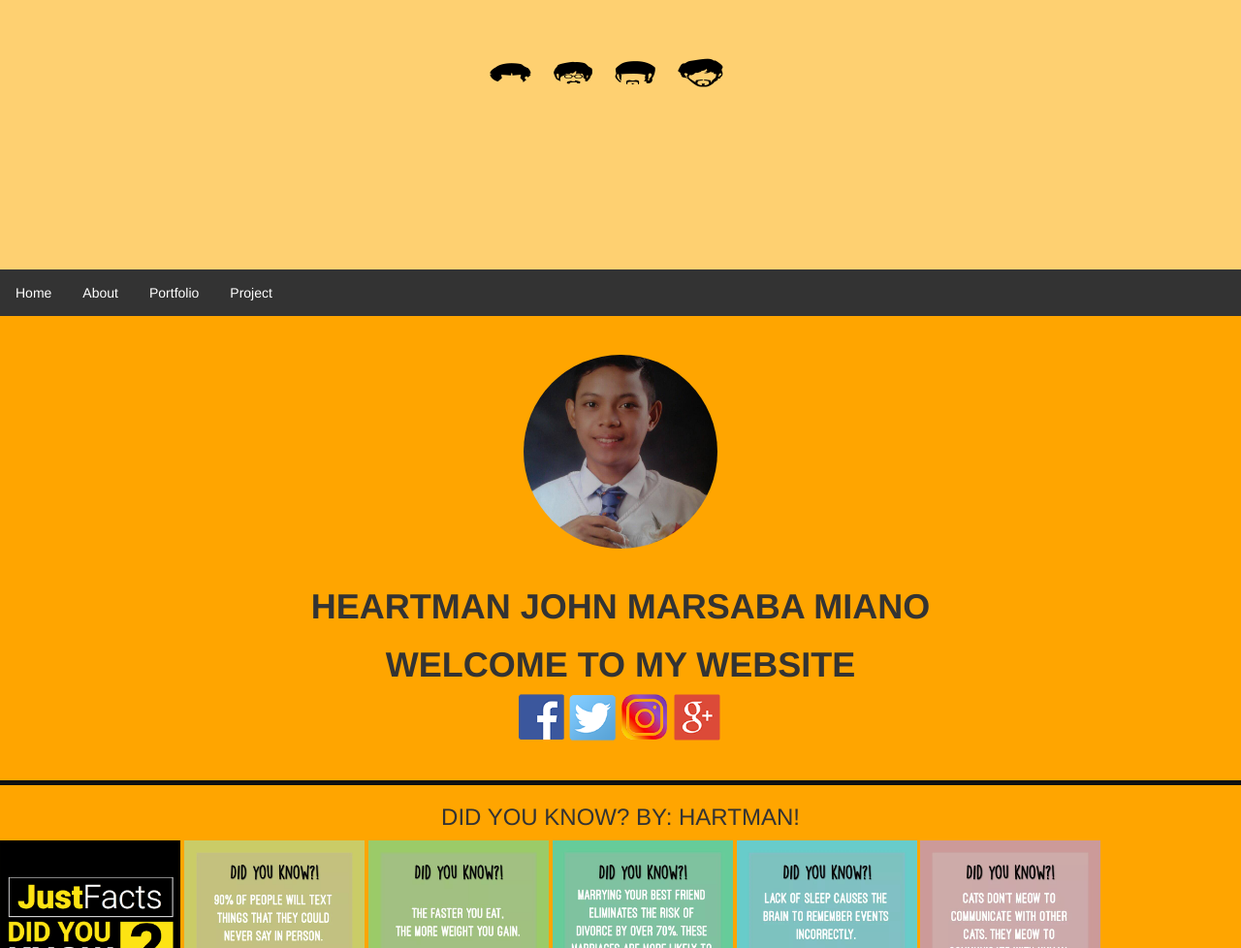
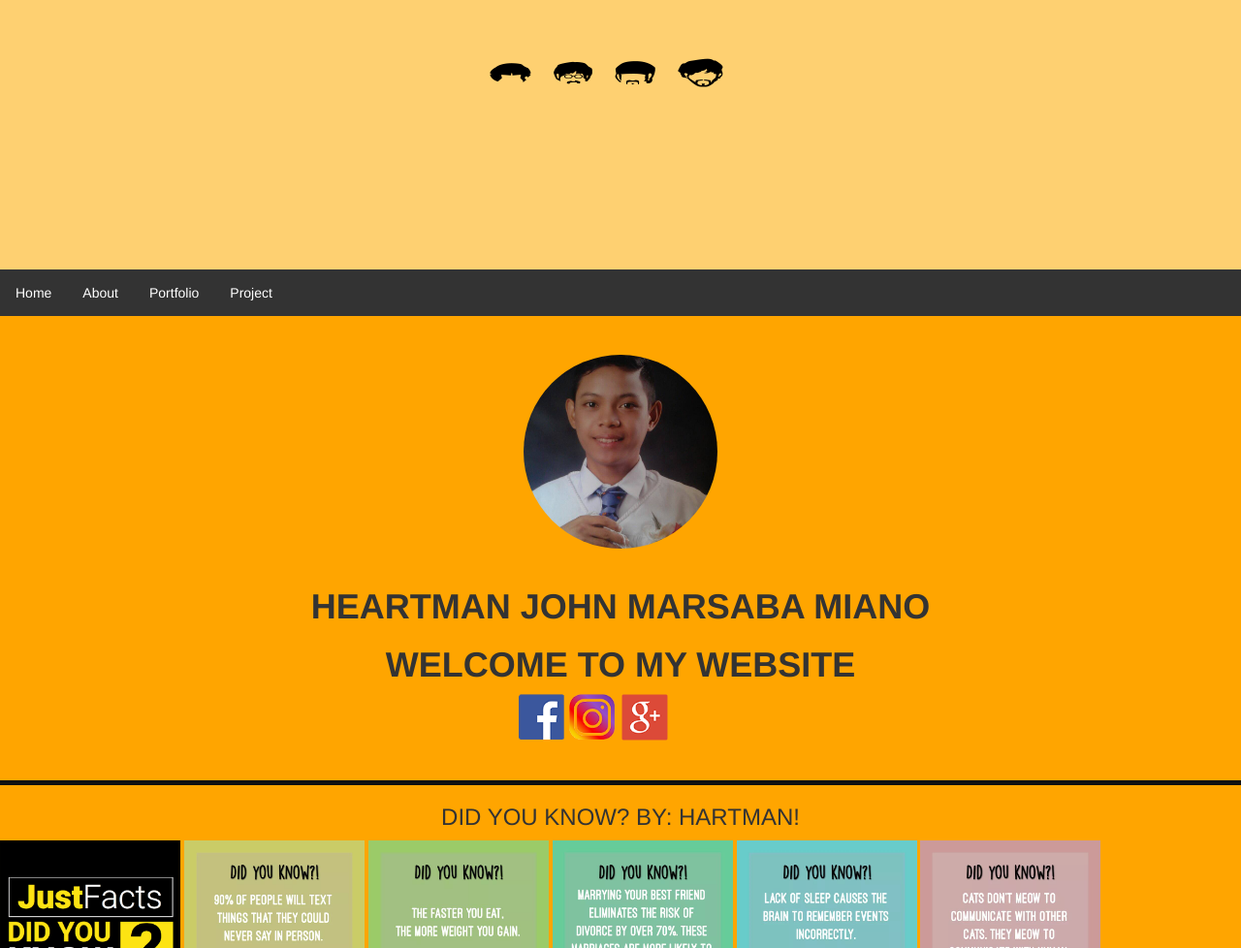
Before and after one commit to Heartmanmiano/heartmanport, a plain HTML site: page docs/index.html in a window 1280 px wide. Shown: the part 122-1100 px from the top of the page at 97% size. Drawn offline with Linux system fonts and the light colour scheme.

Commit message:
Update index.html

```diff
--- a/docs/index.html
+++ b/docs/index.html
@@ -129,7 +129,6 @@ border-radius:50%;
 		</div>
 		<div id="linkSite">
 			<a href="https://www.facebook.com/profile.php?id=100013337830824"><img src="images/Facebook.png" width="50" height="50"></a>
-			<a href="https://twitter.com/joshkun13"><img src="images/Twitter.png" width="50" height="50"></a>
 			<a href="https://www.instagram.com/selaromjkun17/?hl=en"><img src="images/Insta.png" width="50" height="50"></a>
 			<a href="https://plus.google.com/u/0/112679223108183484233"><img src="images/Google.png" width="50" height="50"></a>
 		</div>
```
